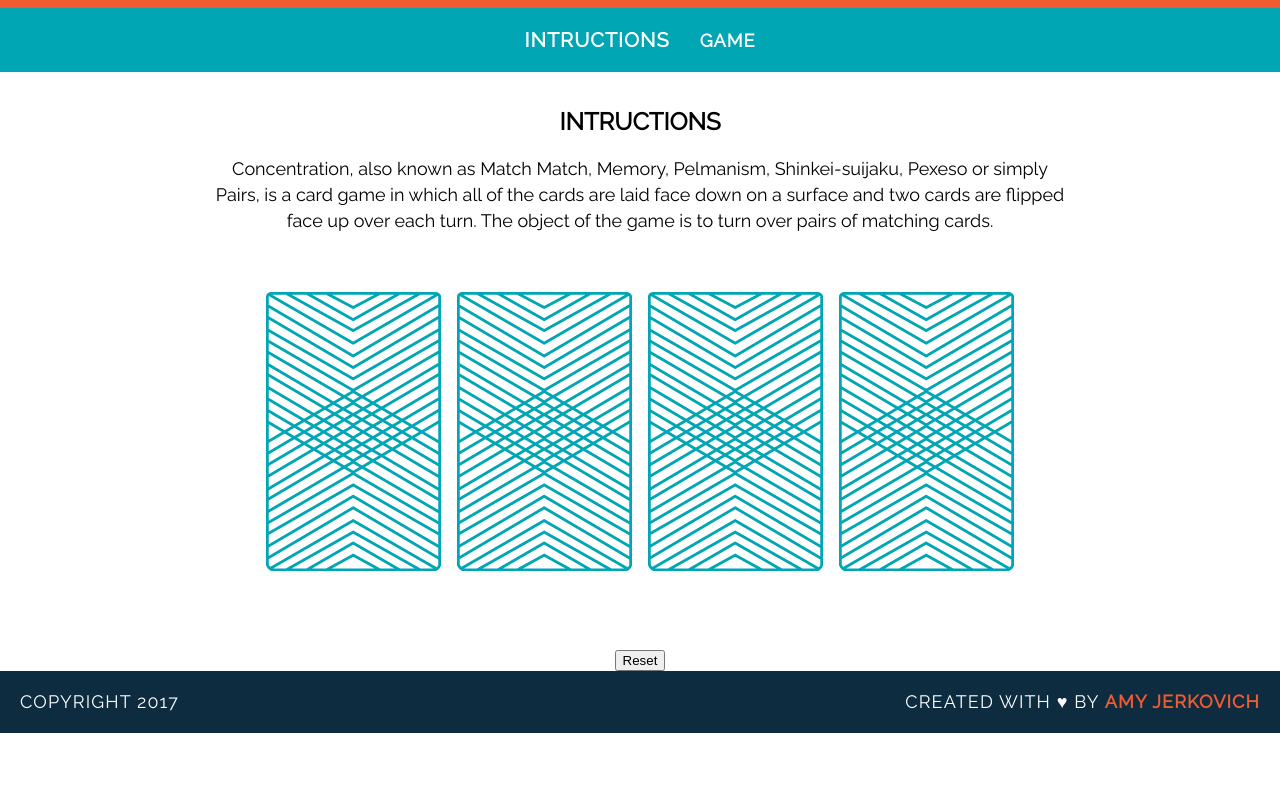
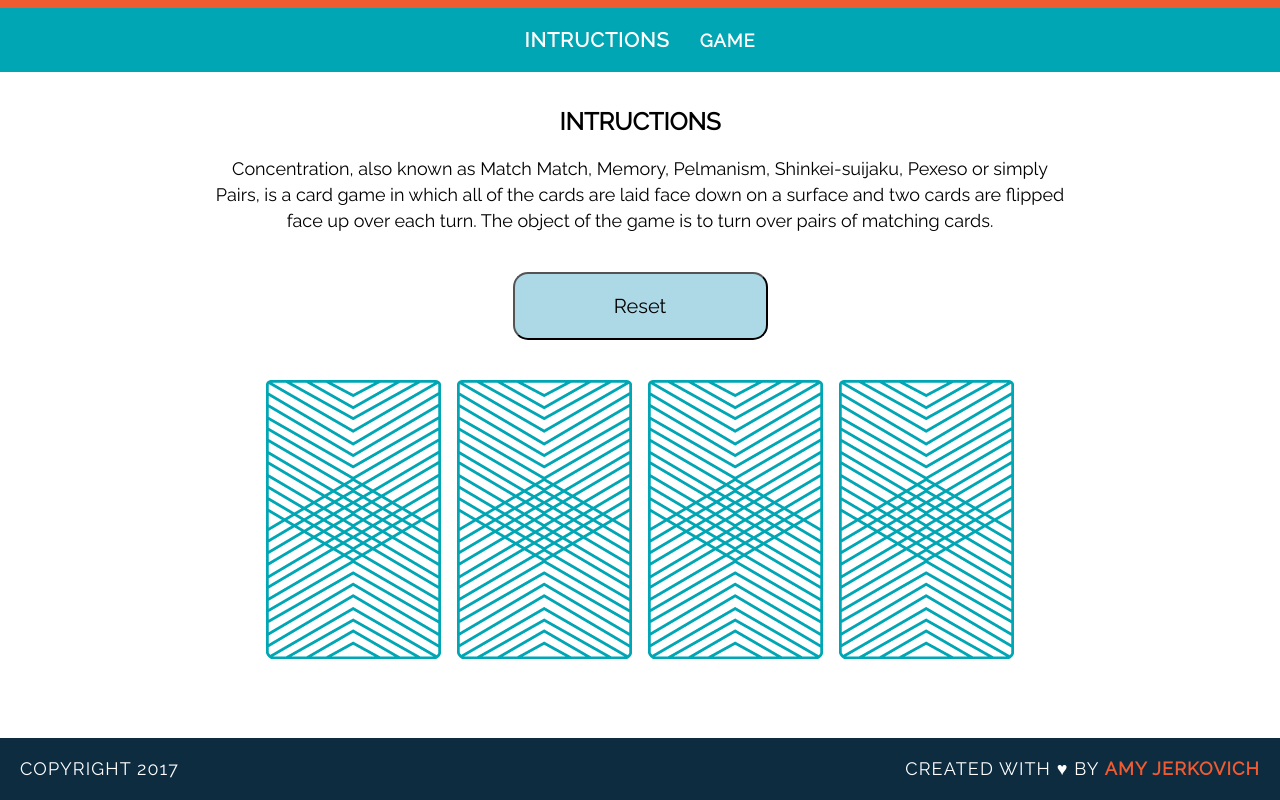
Before and after one commit to AmyGJ/wdi-fundamentals-memorygame, a plain HTML site: page memory_game/index.html in a window 1280 px wide. Shown: the part 105-905 px from the top of the page. Before the commit the page ends 838 px from the top, so only its background shows below. Drawn offline with Linux system fonts and the light colour scheme.

Commit message:
logic game

```diff
--- a/memory_game/index.html
+++ b/memory_game/index.html
@@ -17,9 +17,9 @@
 <p>
 	Concentration, also known as Match Match, Memory, Pelmanism, Shinkei-suijaku, Pexeso or simply Pairs, is a card game in which all of the cards are laid face down on a surface and two cards are flipped face up over each turn. The object of the game is to turn over pairs of matching cards.
 	</p>
+	<button id='reset' value="refresh">Reset</button>
 <div id="game-board" class="board clearfix"></div>
 </main>
-<input type="reset" value="Reset" />
 <footer class="clearfix">
 	<p class="copyright">Copyright 2017</p>
 	<p class="message">Created with &hearts; by <span class="name">Amy Jerkovich</span></p>
--- a/memory_game/main.js
+++ b/memory_game/main.js
@@ -24,7 +24,9 @@ cardImage: "images/king-of-diamonds.png",
 
 var cardsInPlay = [];
 
+
 function createBoard() {
+   		//console.log('create board was called')
 	for (var i = 0; i < cards.length; i++) {
     	var cardElement = document.createElement('img');
     	cardElement.setAttribute('src', 'images/back.png');
@@ -34,9 +36,9 @@ function createBoard() {
    		cardElement.addEventListener('click', flipCard);
    		document.getElementById('game-board').appendChild(cardElement);
   	}
+};
 
 
-};
 
 function checkForMatch() {
 		if (cardsInPlay[0] === cardsInPlay[1]) {
@@ -59,5 +61,14 @@ function flipCard() {
 	}
 }
 
+function resetFunction () {
+	var gameBoard = document.getElementById('game-board')
+	gameBoard.innerHTML = "";
+	cardsInPlay = [];
+	createBoard();
+}
+
+document.getElementById('reset').addEventListener('click', resetFunction);
+
 
 createBoard();
--- a/memory_game/style.css
+++ b/memory_game/style.css
@@ -106,3 +106,13 @@ font-size: 0;
 	font-weight: 700;
 	color:#F15B31;
 }
+
+button {
+	width: 30%;
+  	padding: 20px 20px;
+  	margin: 20px 0px 0px;
+  	background-color: lightblue;
+  	font-size: 20px;
+  	font-family: 'Raleway', sans-serif;
+  	border-radius: 15px;
+}
```
